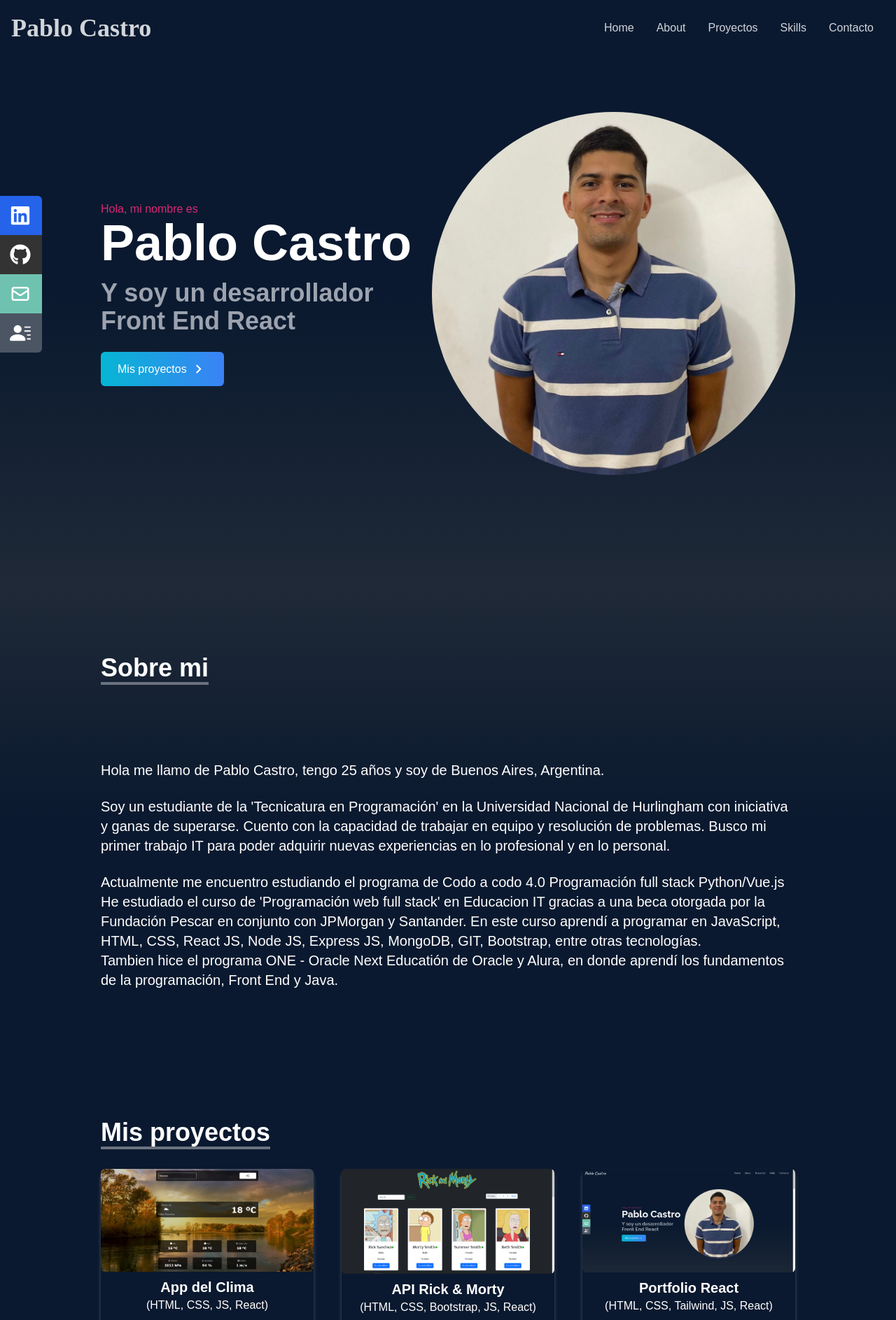
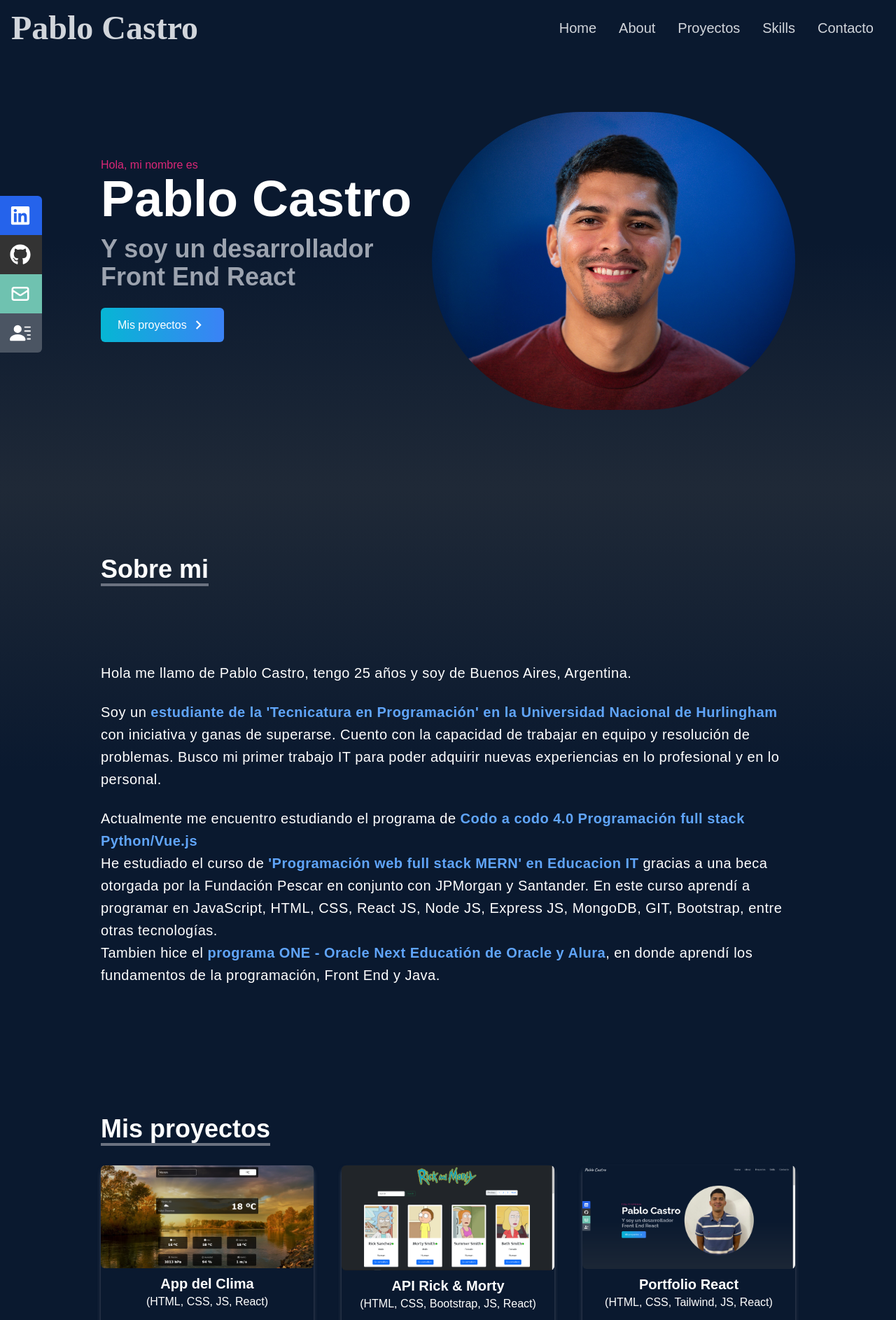
Before and after one commit to pablitosl/portfolio-react, a React (Create React App) app: page / in a window 1280 px wide. Shown: the top 1887 px of the page at 70% size. Built offline with nearby package versions, Linux system fonts and the light colour scheme.

Commit message:
Haciendo unas mejoras en los estilos

```diff
--- a/src/components/About.jsx
+++ b/src/components/About.jsx
@@ -8,17 +8,16 @@ const About = () => {
                 <p className='text-4xl font-bold inline border-b-4 border-gray-500'>Sobre mi</p>
             </div>
 
-            <p className='text-xl mt-20'>Hola me llamo de Pablo Castro, tengo 25 años y soy de Buenos Aires, Argentina.
+            <p className='text-xl mt-20 leading-8 tracking-wide'>Hola me llamo de Pablo Castro, tengo 25 años y soy de Buenos Aires, Argentina.
             </p>
             <br />
-            <p className='text-xl'>Soy un estudiante de la 'Tecnicatura en Programación' en la Universidad Nacional de Hurlingham con iniciativa y ganas de superarse. Cuento con la capacidad de trabajar en equipo y resolución de problemas. Busco mi primer trabajo IT para poder adquirir nuevas experiencias en lo profesional y en lo personal.
+            <p className='text-xl leading-8 tracking-wide'>Soy un <strong className='text-blue-400'>estudiante de la 'Tecnicatura en Programación' en la Universidad Nacional de Hurlingham</strong> con iniciativa y ganas de superarse. Cuento con la capacidad de trabajar en equipo y resolución de problemas. Busco mi primer trabajo IT para poder adquirir nuevas experiencias en lo profesional y en lo personal.
             </p>
             <br />
-            <p className='text-xl'>Actualmente me encuentro estudiando el programa de Codo a codo 4.0 Programación full stack Python/Vue.js
+            <p className='text-xl leading-8 tracking-wide'>Actualmente me encuentro estudiando el programa de <strong className='text-blue-400'>Codo a codo 4.0 Programación full stack Python/Vue.js</strong></p>
+            <p className='text-xl leading-8 tracking-wide'>He estudiado el curso de <strong className='text-blue-400'>'Programación web full stack MERN' en Educacion IT</strong> gracias a una beca otorgada por la Fundación Pescar en conjunto con JPMorgan y Santander. En este curso aprendí a programar en JavaScript, HTML, CSS, React JS, Node JS, Express JS, MongoDB, GIT, Bootstrap, entre otras tecnologías.
             </p>
-            <p className='text-xl'>He estudiado el curso de 'Programación web full stack' en Educacion IT gracias a una beca otorgada por la Fundación Pescar en conjunto con JPMorgan y Santander. En este curso aprendí a programar en JavaScript, HTML, CSS, React JS, Node JS, Express JS, MongoDB, GIT, Bootstrap, entre otras tecnologías.
-            </p>
-            <p className='text-xl'>Tambien hice el programa ONE - Oracle Next Educatión de Oracle y Alura, en donde aprendí los fundamentos de la programación, Front End y Java.
+            <p className='text-xl leading-8 tracking-wide'>Tambien hice el <strong className='text-blue-400'>programa ONE - Oracle Next Educatión de Oracle y Alura</strong>, en donde aprendí los fundamentos de la programación, Front End y Java.
             </p>
         </div>
     </div>
--- a/src/components/Home.jsx
+++ b/src/components/Home.jsx
@@ -1,11 +1,11 @@
 import React from 'react'
-import foto from '../assets/fotoperfil.jpeg'
+import foto from '../assets/Pablo Castro.jpg'
 import { MdOutlineKeyboardArrowRight } from 'react-icons/md'
 import {Link} from 'react-scroll'
 
 const Home = () => {
-  return (
-    <div name='home' className='py-32 w-full bg-gradient-to-b from-[#0a192f] via-[#0a192f] to-gray-800'>
+return (
+    <div name='home' className='pt-32 pb-20 w-full bg-gradient-to-b from-[#0a192f] via-[#0a192f] to-gray-800 md:pb-28'>
         <div className='max-w-screen-lg mx-auto flex flex-col items-center justify-center h-full px-4 md:flex-row'>
             <div className='flex flex-col justify-center h-full'>
                 <p className='text-pink-600'>Hola, mi nombre es</p>
@@ -16,12 +16,12 @@ const Home = () => {
                     </Link>
                 </div>
             </div>
-            <div className='w-full py-8 md:w-3/4'>
+            <div className='w-full pt-8 md:w-3/4'>
                 <img src={foto} alt="Mi foto de perfil" className='rounded-full mx-auto w-2/3 md:w-full' />
             </div>
         </div>
     </div>
-  )
+)
 }
 
 export default Home
--- a/src/components/Navbar.jsx
+++ b/src/components/Navbar.jsx
@@ -32,13 +32,13 @@ const Navbar = () => {
     return (
         <div className='fixed w-full h-[80px] flex justify-between items-center px-4 bg-[#0a192f] text-gray-300'>
             <div >
-                <h1 className='text-4xl font-bold font-signature'>Pablo Castro</h1>
+                <h1 className='text-5xl font-bold font-signature cursor-pointer'><Link to='home'>Pablo Castro</Link></h1>
             </div>
 
             {/* MENU */}
             <ul className='hidden md:flex'>
                 {links.map(({id, link}) => {
-                    return(<li key={id} className='px-4 cursor-pointer capitalize font-medium hover:text-gray-500 hover:scale-105 duration-200'>
+                    return(<li key={id} className='px-4 cursor-pointer capitalize text-xl font-medium hover:text-gray-500 hover:scale-105 duration-200'>
                     <Link to={link} smooth duration={500}>{link}</Link>
                 </li>)
                 })}
--- a/src/components/Projects.jsx
+++ b/src/components/Projects.jsx
@@ -104,8 +104,8 @@ const Projects = () => {
                                 <p>({skills})</p>
                             </div>
                             <div className='flex items-center justify-center'>
-                                <button className='text-white bg-gradient-to-b from-cyan-500 to-blue-500 rounded-md w-1/2 px-6 py-3 m-4 duration-200 hover:scale-105'><a href={linkdemo} target='_blank' rel='noreferrer'>Demo</a></button>
-                                <button className='text-white bg-gradient-to-b from-cyan-500 to-blue-500 rounded-md w-1/2 px-6 py-3 m-4 duration-200 hover:scale-105'><a href={linkcode} target='_blank' rel='noreferrer'>Code</a></button>
+                                <button className='text-white bg-gradient-to-b from-cyan-500 to-blue-500 rounded-md w-1/2 px-6 py-3 m-4 duration-200 hover:scale-105'><a href={linkdemo} target='_blank' rel='noreferrer' className='font-bold'>Demo</a></button>
+                                <button className='text-white bg-gradient-to-b from-cyan-500 to-blue-500 rounded-md w-1/2 px-6 py-3 m-4 duration-200 hover:scale-105'><a href={linkcode} target='_blank' rel='noreferrer' className='font-bold'>Code</a></button>
                         </div>
                     </div>))
                 }
```
Also changed, not shown: src/assets/Pablo Castro.jpg (added), src/assets/fotoperfil.jpeg (deleted).
